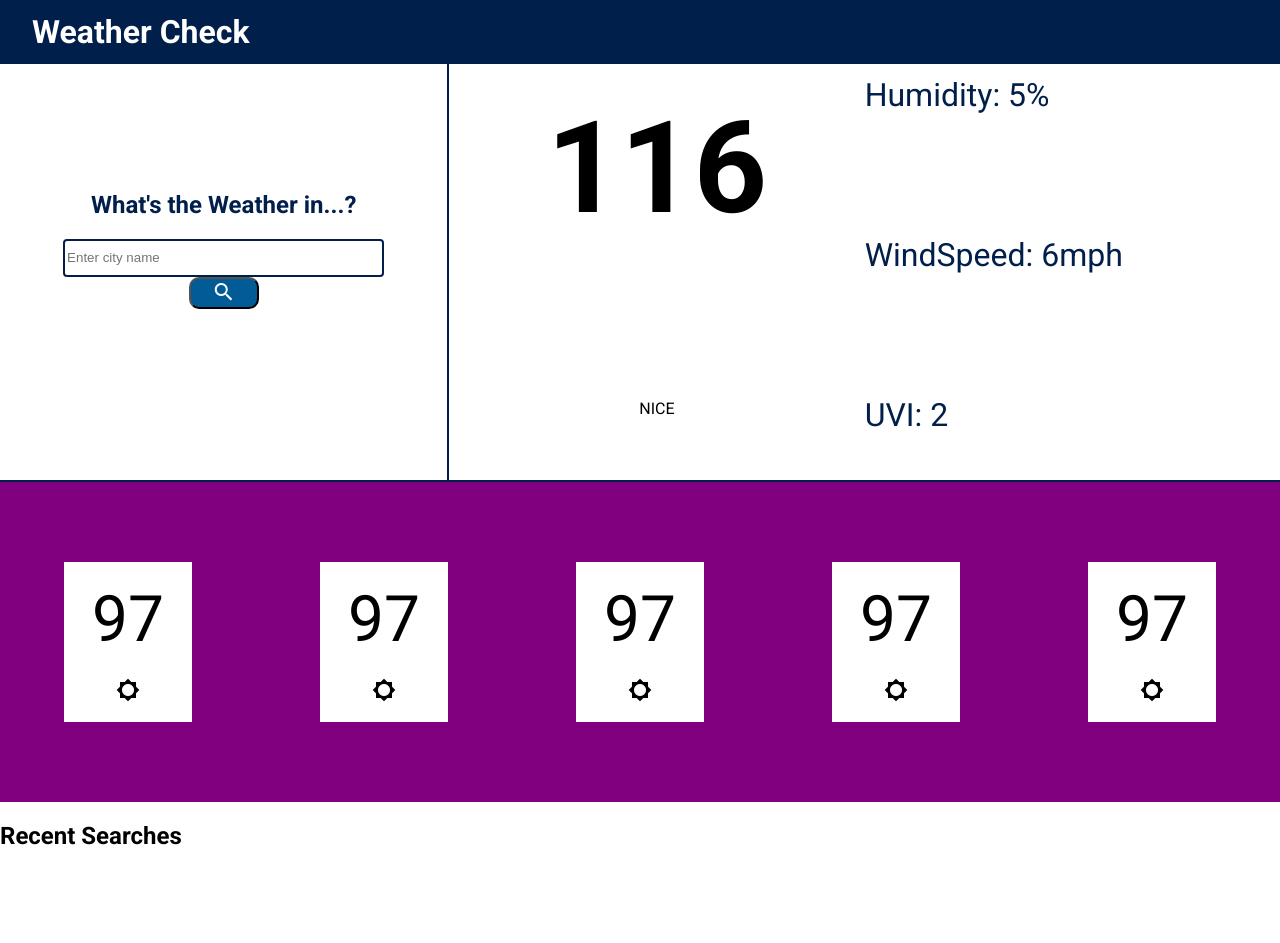
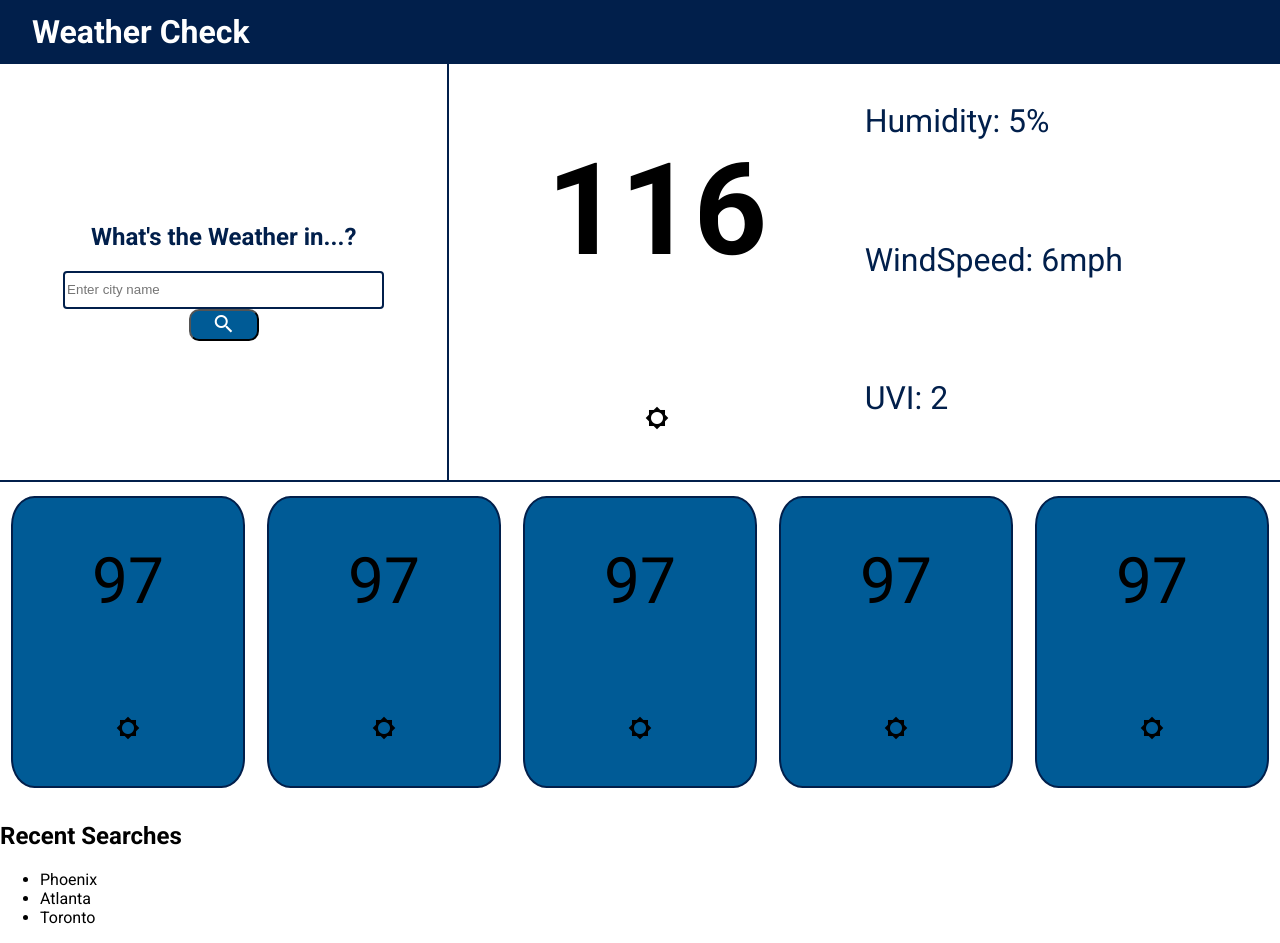
Before and after one commit to BiggRonn/WeatherCheck, a plain HTML site: page index.html in a window 1280 px wide. Before the commit the page ends 870 px from the top, so only its background shows below. Drawn offline with nearby package versions, Linux system fonts and the light colour scheme.

Commit message:
html wireframe complete

```diff
--- a/assets/style.css
+++ b/assets/style.css
@@ -15,7 +15,7 @@ body{
 }
 
 .header{
-    position: absolute;
+
     top: 0;
     left: 0;
     margin: 0;
@@ -27,6 +27,7 @@ body{
     background-color: var(--main-color);
     align-items: center;
 
+
 }
 
 .header h1{
@@ -36,9 +37,11 @@ body{
 }
 
 .mainContainer{
+    position: relative;
     border-bottom: 2px solid var(--main-color);
-    height: 60vh;
-    background-color: ;
+
+    height: calc(60vh - 4rem);
+
     display: flex;
 }
 
@@ -126,7 +129,6 @@ form{
 }
 
 .right{
-    padding-top: 2rem;
     height: 100%;
     width: 50%;
     display: flex;
@@ -145,7 +147,7 @@ form{
 
 .forecastContainer{
     height: 40vh;
-    background: purple;
+
 
     display: flex;
     justify-content: space-around;
@@ -154,13 +156,16 @@ form{
 
 .forecastItem{
 
-    height: 50%;
-    width: 10%;
+    height: 90%;
+    width: 18%;
     display: flex;
     flex-direction: column;
     align-items: center;
     justify-content: center;
-    background-color: #fff;
+
+    border: 2px solid var(--main-color);
+    border-radius: 10%;
+    background-color: var(--color3);
 }
 
 .fTemp{
--- a/index.html
+++ b/index.html
@@ -26,10 +26,10 @@
             </form>
         </div>
 
-        <div class="currentWeather">
+        <div class="currentWeather" id="currentweather">
             <div class="left">
                 <div class="temp">116</div>
-                <div class="weatherIcon">NICE</div>
+                <div class="weatherIcon material-icons">brightness_5</div>
             </div>
             <div class="right">
                 <div class="humid">Humidity: 5%</div>
@@ -63,7 +63,11 @@
     </div>
     <div class="recentSearches">
         <h2>Recent Searches</h2>
-        <ul class="searchList"></ul>
+        <ul class="searchList">
+            <li>Phoenix</li>
+            <li>Atlanta</li>
+            <li>Toronto</li>
+        </ul>
 
     </div>
 
```
